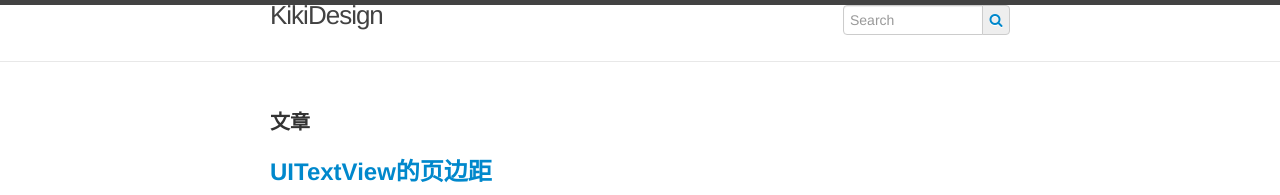
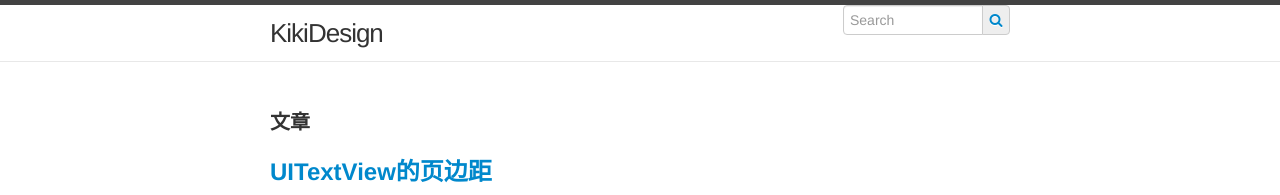
Before and after one commit to kikidesign/kikidesign.github.io, a Jekyll site: the page built from index.html, in a window 1280 px wide. Shown: the top 195 px of the page. Built offline with Jekyll 4.4.1, drawn with Linux system fonts in a browser that asks for light colours.

Commit message:
调整CSS2

```diff
--- a/_sass/_layout.scss
+++ b/_sass/_layout.scss
@@ -126,15 +126,24 @@
 }
 
 .site-title {
+    color:#333;
+    line-height:56px;
     font-size: 26px;
     letter-spacing: -1px;
     margin-bottom: 0;
     float: left;
     &,
+    &:hover {
+        color:#333;
+        text-decoration: none;
+    }
+    &,
     &:visited {
-        color: $grey-color-dark;
+        color:#333;
     }
 }
+
+
 
 .site-nav {
     float: right;
```
Also changed, not shown: 1 other file.
